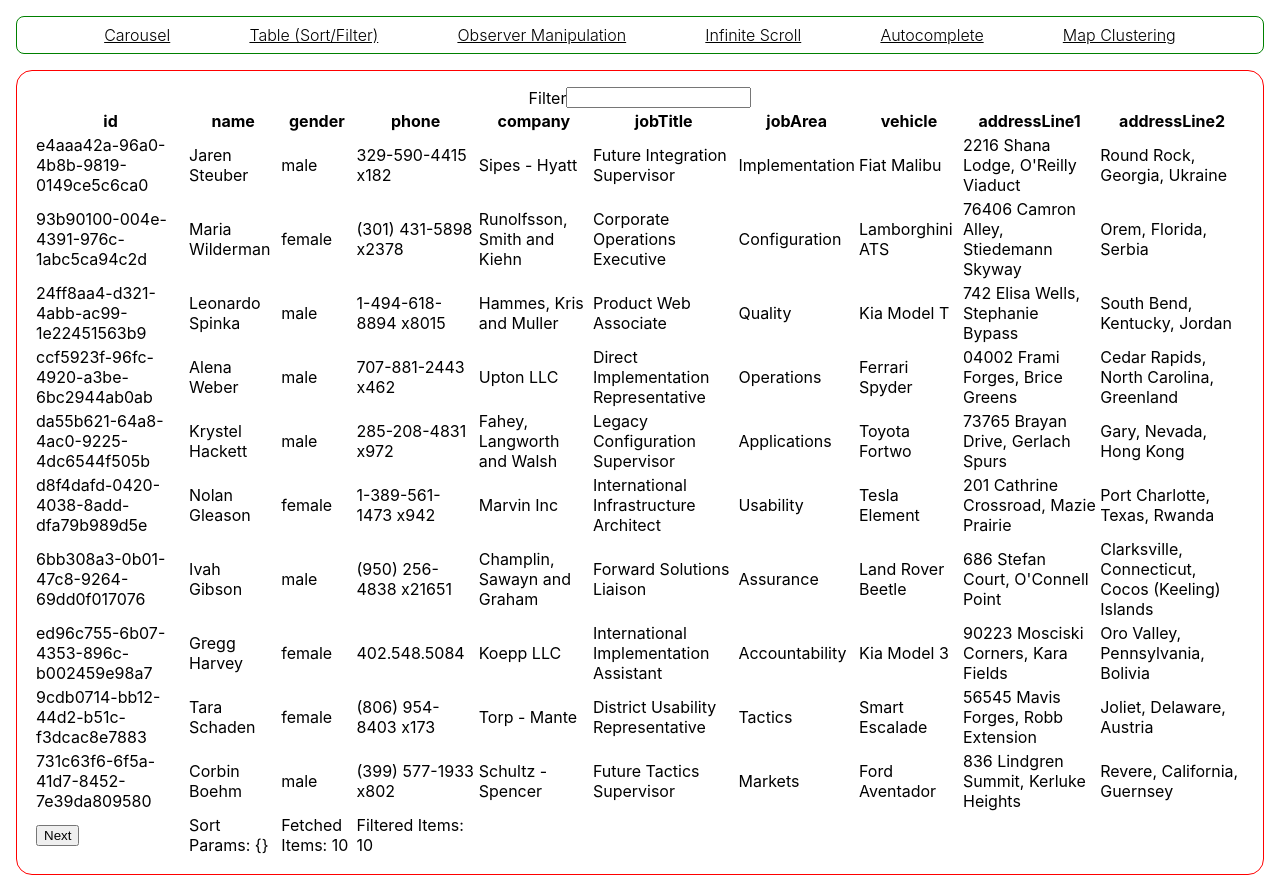
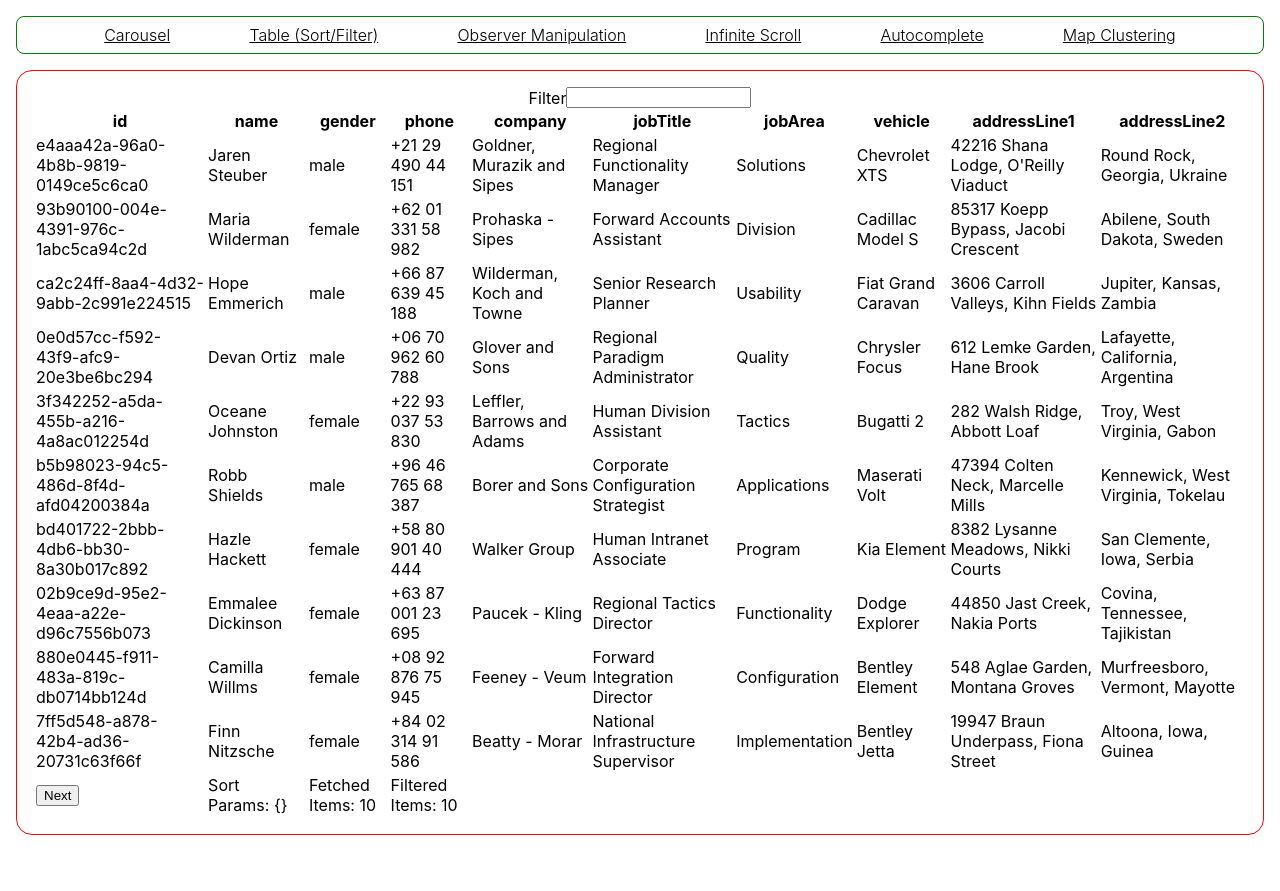
Before and after one commit to rkrux/tbd, a React (Create React App) app: page / in a window 1280 px wide. After the commit the page ends 851 px from the top, so only its background shows below. Built offline with nearby package versions, Linux system fonts and the light colour scheme.

Commit message:
added sort

```diff
--- a/src/api/people.js
+++ b/src/api/people.js
@@ -25,7 +25,7 @@ function buildPeople(count) {
 				id: faker.datatype.uuid(),
 				name: `${fakeName.firstName()} ${fakeName.lastName()}`,
 				gender: fakeName.gender(true),
-				phone: faker.phone.phoneNumber(),
+				phone: faker.phone.phoneNumber('+## ## ### ## ###'),
 				company: faker.company.companyName(),
 				jobTitle: fakeName.jobTitle(),
 				jobArea: fakeName.jobArea(),
--- a/src/components/table/index.jsx
+++ b/src/components/table/index.jsx
@@ -7,14 +7,13 @@ import useApi, {
 import { CONFIG } from '../../constants';
 import { getSortOrder } from '../../utils';
 import { FlexContainer } from '../styles';
+import { StyledTd } from './styles';
 
 /*
 TODO
-- sort and keys question
+- keys question
 - useEffect question
 - context rerender
-- ignore id in filter
-- highlight matched item in UI
 */
 
 const DEFAULT_FILTER_TEXT = undefined;
@@ -33,15 +32,31 @@ function filterRows(rows, filterText) {
 		return rows;
 	}
 
-	return rows.filter((row, index) => {
+	return rows.filter((row) => {
 		const rowColumns = Object.values(row).filter((col) =>
 			col.includes(filterText)
 		);
-		// console.log(index, rowColumns);
 		if (!rowColumns || rowColumns.length === 0) {
 			return false;
 		}
 		return true;
+	});
+}
+
+function sortRows(rows, sortParams) {
+	const sortIndex =
+		sortParams.order === CONFIG.SORT_ORDER.NONE ? 0 : sortParams.index;
+
+	return rows.sort((firstRow, secondRow) => {
+		const firstValue = firstRow[PEOPLE_ATTRIBUTES[sortIndex]];
+		const secondValue = secondRow[PEOPLE_ATTRIBUTES[sortIndex]];
+		if (firstValue < secondValue) {
+			return sortParams.order === CONFIG.SORT_ORDER.ASCENDING ? -1 : 1;
+		}
+		if (firstValue > secondValue) {
+			return sortParams.order === CONFIG.SORT_ORDER.ASCENDING ? 1 : -1;
+		}
+		return 0;
 	});
 }
 
@@ -54,13 +69,16 @@ function TableProvider({ children }) {
 					return {
 						...currentState,
 						filterText: action.payload,
-						rows: filterRows(currentState.dataLifecycle.data, action.payload),
+						rows: sortRows(
+							filterRows(currentState.dataLifecycle.data, action.payload),
+							currentState.sortParams
+						),
 					};
 				case 'sort':
 					return {
 						...currentState,
 						sortParams: action.payload,
-						// Add sorting here
+						rows: sortRows(currentState.rows, action.payload),
 					};
 				case 'dataLifecycle':
 					return {
@@ -147,7 +165,7 @@ function TableFooter({ refetch }) {
 		rows,
 		sortParams,
 	} = tableDetails;
-	// console.log('TableFooter: ', loading, error, data);
+
 	return (
 		<tfoot>
 			<tr>
@@ -169,6 +187,7 @@ function TableData() {
 	const {
 		dataLifecycle: { loading, error },
 		rows,
+		filterText,
 	} = tableDetails;
 
 	if (loading) {
@@ -208,9 +227,14 @@ function TableData() {
 					<tr key={`row-${rowIndex}`}>
 						{PEOPLE_ATTRIBUTES.map((attribute, colIndex) => {
 							return (
-								<td key={`row-${rowIndex}-col-${colIndex}`}>
+								<StyledTd
+									key={`row-${rowIndex}-col-${colIndex}`}
+									containsFilter={
+										filterText && person[attribute].includes(filterText)
+									}
+								>
 									{person[attribute]}
-								</td>
+								</StyledTd>
 							);
 						})}
 					</tr>
@@ -226,8 +250,6 @@ function Table() {
 		{ asyncFunction: fetchPeople, executeOnMount: EXECUTE_ON_MOUNT },
 		CONFIG.TABLE_DATA_LIMIT
 	);
-
-	// console.log('Table: ', loading, error, data);
 
 	useEffect(
 		() =>
--- /dev/null
+++ b/src/components/table/styles.js
@@ -0,0 +1,7 @@
+import styled from 'styled-components';
+
+const StyledTd = styled.td`
+	text-decoration: ${(props) => (props.containsFilter ? 'underline' : 'none')};
+`;
+
+export { StyledTd };
```
